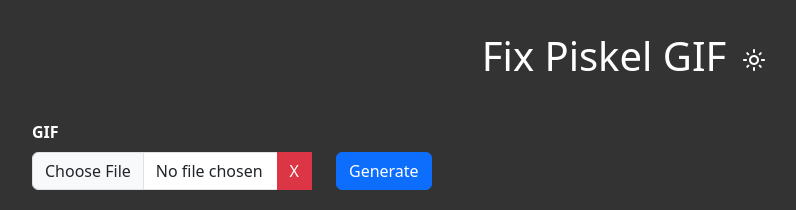
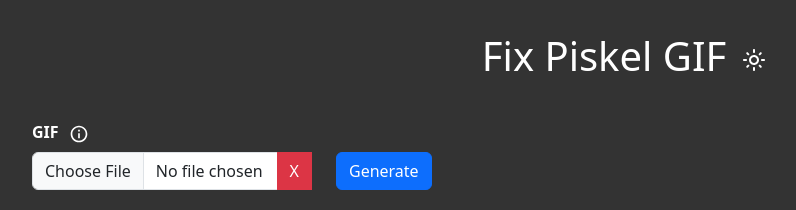
Before and after one commit to Maito1794/Spritesheet-to-gif, a React (Vite) app: page / in a window 1280 px wide. Both pictures are taken after a click on the button "I already have a Piskel-generated GIF". Shown: the top 210 px of the page, without its empty margins (12-808 px from the left). Built offline with nearby package versions, Linux system fonts and the light colour scheme.

Commit message:
Add tooltip in GIF label
Add type to tooltip component

```diff
--- a/src/App.jsx
+++ b/src/App.jsx
@@ -6,7 +6,6 @@
 function App() {
   const [isPiskel, setIsPiskel] = useState(false)
   const isPiskelFix = (bool) => {
-    console.log('isPiskelFix', bool)
     setIsPiskel(bool)
   }
 
--- a/src/components/FixPiskelGif.jsx
+++ b/src/components/FixPiskelGif.jsx
@@ -4,7 +4,7 @@
 import LightModeOutlinedIcon from '@mui/icons-material/LightModeOutlined';
 import { IconButton } from '@mui/material';
 import { FixGif } from '../utils/FixGif';
-import { loadImage } from 'canvas';
+import Tooltip from './Tooltip';
 
 function FixPiskelGif({ isPiskelFix }) {
     const [gif, setGif] = useState('');
@@ -98,7 +98,10 @@
                     <div className="col-md-12 col-sm-12">
                         <Row>
                             <div className="col-md-3 col-sm-12 mb-3">
-                                <label htmlFor="gif" className="form-label">GIF</label>
+                                <div className="d-flex align-items-center">
+                                    <label htmlFor="gif" className="form-label">GIF</label>
+                                    <Tooltip placement={"right"} data={"The code for fixing the GIFs is courtesy of Myndzi"} type={"info"} />
+                                </div>
                                 <div className="input-group">
                                     <input ref={fileRef} className="form-control" type="file" id="gif" accept="image/gif" onChange={(e) => { handleFileUpload(e) }} />
                                     <div className="input-group-append">
--- a/src/components/Tooltip.jsx
+++ b/src/components/Tooltip.jsx
@@ -1,16 +1,21 @@
 import React from 'react';
 import HelpOutlineOutlinedIcon from '@mui/icons-material/HelpOutlineOutlined';
+import InfoOutlinedIcon from '@mui/icons-material/InfoOutlined';
 import Tooltip from '@mui/material/Tooltip';
 
 function TooltipComponent(props) {
-    const { placement, data } = props;
+    const { placement, data, type } = props;
 
     return (
         <Tooltip title={
             <div style={{ whiteSpace: 'pre-line' }}>{data}</div>
         }
             placement={placement}>
-            <HelpOutlineOutlinedIcon className="pb-1 ml-2" />
+            {type === 'info' ?
+                <InfoOutlinedIcon className="pb-1 mx-2" />
+                :
+                <HelpOutlineOutlinedIcon className="pb-1 mx-2" />
+            }
         </Tooltip>
     );
 }
```
